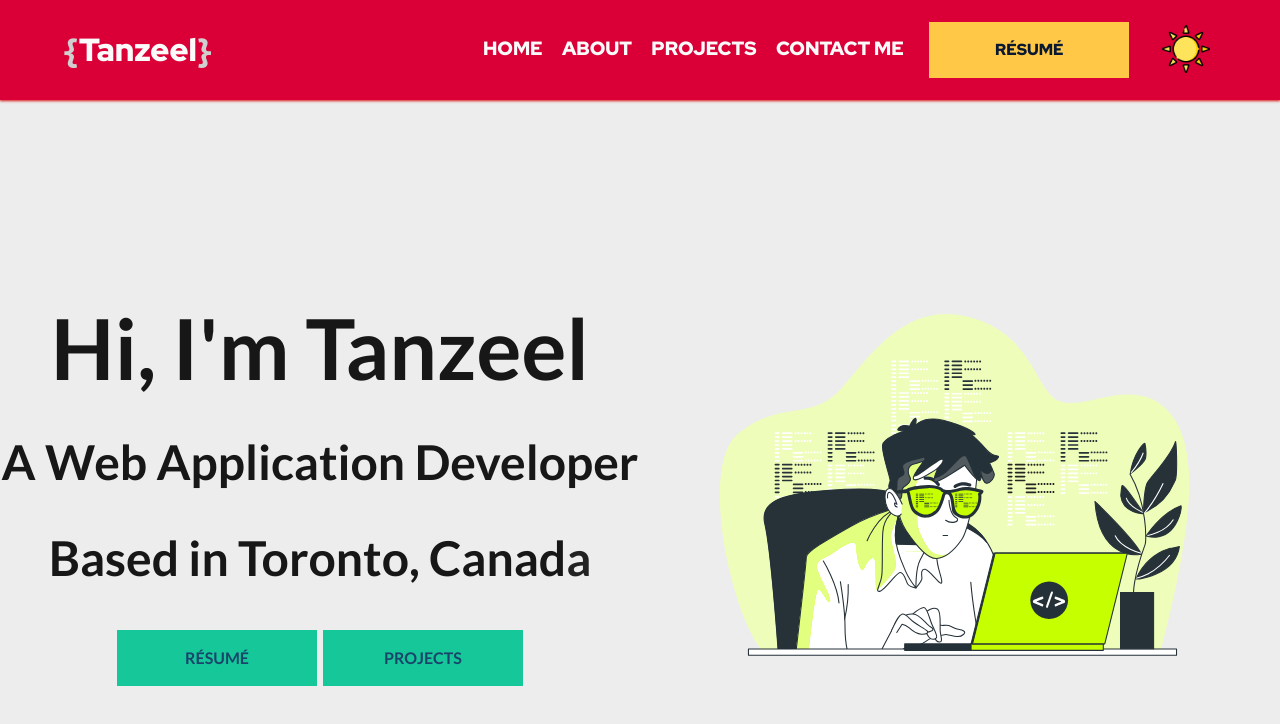
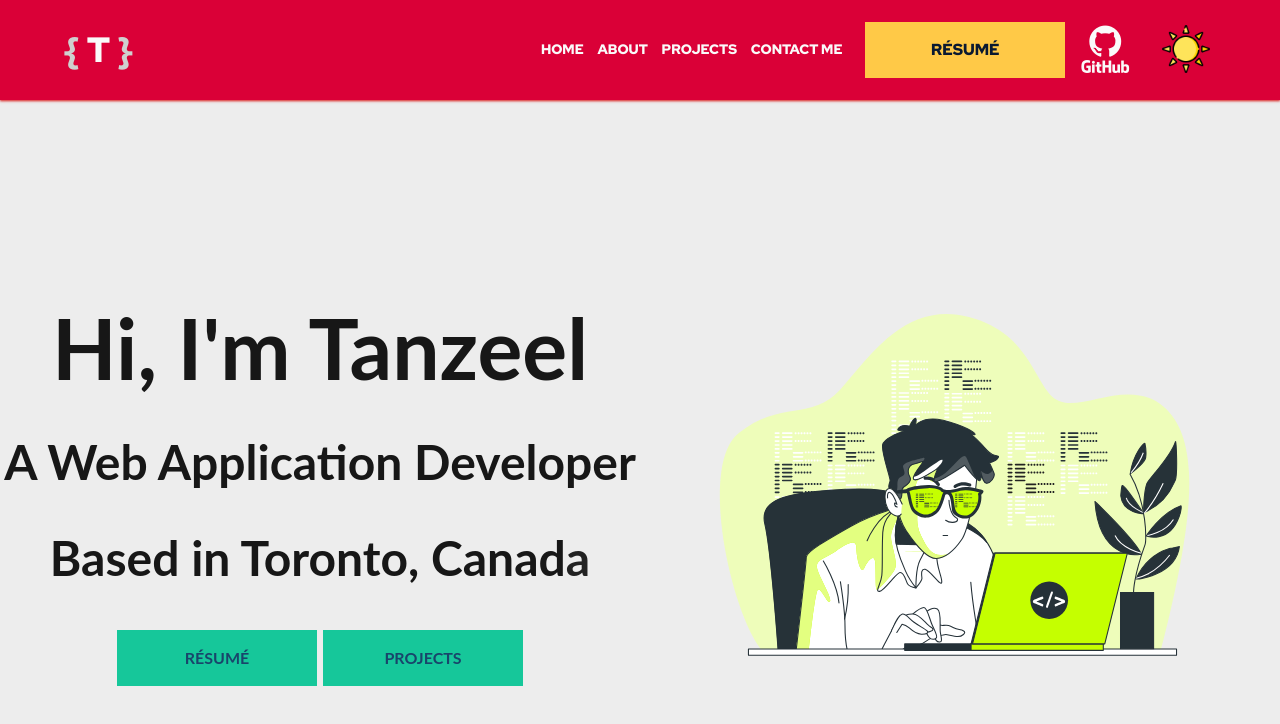
Before and after one commit to tanzeel44/portfolio, a Next.js app: page / in a window 1280 px wide. Shown: the top 724 px of the page. Built offline with nearby package versions, Linux system fonts and the light colour scheme.

Commit message:
added git button to navbar

```diff
--- a/components/Header/Header.jsx
+++ b/components/Header/Header.jsx
@@ -1,6 +1,5 @@
 import styled from 'styled-components';
 import { useState } from 'react';
-import Image from 'next/image';
 
 import Navbar from './Navbar';
 import Hamburger from './Hamburger';
@@ -35,13 +34,9 @@ const StyledHeader = styled.header`
 
 const Logo = styled.p`
   color: #fafafa;
-  font-size: 1.75em;
+  font-size: 2.2em;
   span {
     color: #cfcfcf;
-  }
-
-  @media only screen and (min-width: 480px) {
-    font-size: 2em;
   }
 `;
 
@@ -50,9 +45,9 @@ export default function Header({ darkMode, toggleDarkMode }) {
   return (
     <StyledHeader>
       <Logo>
-        <span>{'{'}</span>
-        Tanzeel
-        <span>{'}'}</span>
+        <span>{'{ '}</span>
+        T
+        <span>{' }'}</span>
       </Logo>
       <nav>
         <Navbar
--- a/components/Header/NavMenu.jsx
+++ b/components/Header/NavMenu.jsx
@@ -35,15 +35,11 @@ const StyledMenu = styled.ul`
     @media only screen and (min-width: 902px) {
       display: inline-block;
       margin: 0 1em;
-      font-size: 0.4em;
+      font-size: 0.43em;
 
       a:after {
         background: #fafafa;
       }
-    }
-
-    @media only screen and (min-width: 1280px) {
-      font-size: 0.6em;
     }
   }
 `;
--- a/components/Header/Navbar.jsx
+++ b/components/Header/Navbar.jsx
@@ -22,6 +22,14 @@ const StyledNav = styled.div`
   color: ${(props) => props.theme.color};
   transition: left 0.5s linear, background-color 0.5s;
 
+  .github-icon {
+    margin-top: 1em;
+  }
+
+  i {
+    font-size: 3rem;
+  }
+
   &.pause {
     transition: none !important;
   }
@@ -40,6 +48,11 @@ const StyledNav = styled.div`
     transition: none;
     background-color: transparent;
     color: #fafafa;
+
+    .github-icon {
+      margin-left: 0.5em;
+      margin-top: 0;
+    }
 
     & > * {
       margin: 0;
@@ -85,6 +98,9 @@ export default function Navbar({
       <ResumeButton
         href="/tanzeel-ur-rehman-resume.pdf"
       />
+      <a className="github-icon" href="https://www.github.com/dw44" target="_blank" rel="noreferrer">
+        <i className="devicon-github-original-wordmark" />
+      </a>
       <DarkModeButton
         type="button"
         onClick={() => toggleDarkMode(!darkMode)}
--- a/pages/_app.jsx
+++ b/pages/_app.jsx
@@ -3,6 +3,7 @@
 
 import { ThemeProvider } from 'styled-components';
 import { useEffect, useState } from 'react';
+import Head from 'next/head';
 
 import '../styles/Fonts.css';
 import theme from '../styles/theme';
@@ -30,6 +31,9 @@ function MyApp({ Component, pageProps }) {
   return (
     <ThemeProvider theme={darkMode ? theme.dark : theme.light}>
       <Layout darkMode={darkMode} toggleDarkMode={setDarkMode}>
+        <Head>
+          <link rel="stylesheet" href="https://cdn.jsdelivr.net/gh/devicons/devicon@v2.12.0/devicon.min.css" />
+        </Head>
         <Component darkMode={darkMode} {...pageProps} />
       </Layout>
     </ThemeProvider>
--- a/styles/Fonts.css
+++ b/styles/Fonts.css
@@ -1,3 +1 @@
-@import url('https://fonts.googleapis.com/css2?family=Red+Hat+Display:wght@900&family=Red+Hat+Text:ital,wght@0,400;0,500;0,700;1,400;1,500;1,700&display=swap');
-
-@import url('https://fonts.googleapis.com/css2?family=Exo:ital,wght@0,100;0,200;0,300;0,400;0,500;0,600;0,700;0,800;0,900;1,100;1,200;1,300;1,400;1,500;1,600;1,700;1,800;1,900&family=Lato:ital,wght@0,100;0,300;0,400;0,700;0,900;1,100;1,300;1,400;1,700;1,900&display=swap');
+@import url('https://fonts.googleapis.com/css2?family=Red+Hat+Display:wght@900&display=swap');
```
